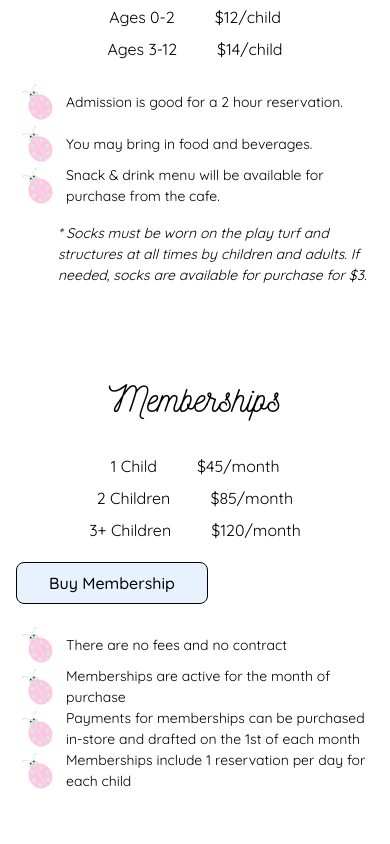
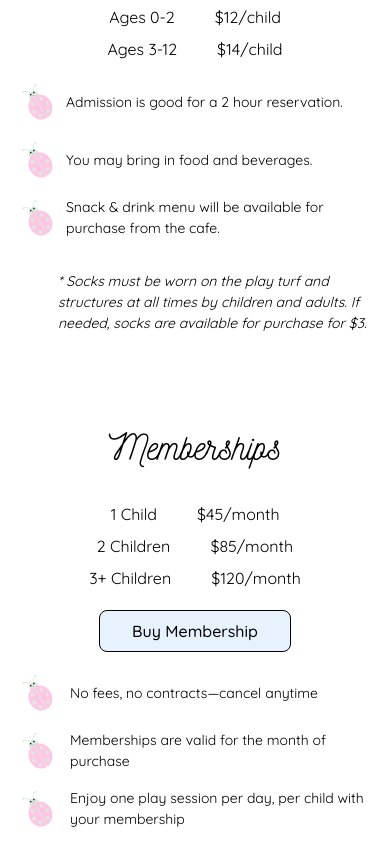
Before and after one commit to the-fun-bug/the-fun-bug, a Next.js app: page /pricing in a window 390 px wide. Shown: the part 1860-2704 px from the top of the page. Built offline with nearby package versions, Linux system fonts and the light colour scheme.

Commit message:
update wording and layout on pricing page

```diff
--- a/src/components/pricing/Admissions.tsx
+++ b/src/components/pricing/Admissions.tsx
@@ -21,16 +21,16 @@
         <h2 className="font-nickainley pb-[1rem] text-center">
           Open Play Admission
         </h2>
-        <div className="flex flex-col md:flex-row gap-[1.25rem] justify-between w-full">
-          <div className="flex flex-col gap-[1.25rem] md:w-[50%] md:items-center md:justify-center">
+        <div className="flex flex-col lg:flex-row gap-[1.25rem] justify-between w-full">
+          <div className="flex flex-col gap-[1.25rem] lg:w-[50%] lg:items-center lg:justify-center lg:pb-[88px]">
             <div className="flex flex-col gap-[0.5rem]">
-              <div className="flex justify-between items-center mx-auto md:mx-0 gap-[2.5rem]">
+              <div className="flex justify-between items-center mx-auto lg:mx-0 gap-[2.5rem]">
                 <p className="text-[1rem] lg:text-[1.5rem]">Ages 0-2</p>
                 <p className="text-[1rem] lg:text-[1.5rem]">
                   ${admissionsPricing.young}/child
                 </p>
               </div>
-              <div className="flex justify-between items-center mx-auto md:mx-0 gap-[2.5rem]">
+              <div className="flex justify-between items-center mx-auto lg:mx-0 gap-[2.5rem]">
                 <p className="text-[1rem] lg:text-[1.5rem]">Ages 3-12</p>
                 <p className="text-[1rem] lg:text-[1.5rem]">
                   ${admissionsPricing.older}/child
@@ -39,9 +39,9 @@
             </div>
             {/* <AdmissionsButtons /> */}
           </div>
-          <div className="grid grid-cols-1">
+          <ul className="grid grid-cols-1 gap-[1rem]">
             {bullets.map((r, i) => (
-              <div key={i} className="flex gap-[0.5rem] items-center">
+              <li key={i} className="flex gap-[0.5rem] items-center">
                 <Image
                   src={bulletImg}
                   alt="lady bug bullet"
@@ -51,14 +51,14 @@
                   loading="lazy"
                 />
                 <p className="lg:max-w-[460px]">{r}</p>
-              </div>
+              </li>
             ))}
             <p className="pt-[1rem] pl-[42px] lg:max-w-[460px] italic">
               * Socks must be worn on the play turf and structures at all times
               by children and adults. If needed, socks are available for
               purchase for $3.
             </p>
-          </div>
+          </ul>
         </div>
       </div>
     </section>
--- a/src/components/pricing/Memberships.tsx
+++ b/src/components/pricing/Memberships.tsx
@@ -12,31 +12,31 @@
   membershipPricing: MembershipPricing;
 }) {
   const bullets = [
-    'There are no fees and no contract',
-    'Memberships are active for the month of purchase',
-    'Payments for memberships can be purchased in-store and drafted on the 1st of each month',
-    'Memberships include 1 reservation per day for each child',
+    'No fees, no contracts—cancel anytime',
+    'Memberships are valid for the month of purchase',
+    'Enjoy one play session per day, per child with your membership',
+    'After purchasing a membership, you’ll receive a coupon code to use when reserving play sessions — so you won’t pay at checkout every time',
   ];
   return (
     <section className={`flex items-center justify-center py-[3rem] px-[1rem]`}>
       <div className={`flex flex-col gap-[1.25rem] w-full max-w-[1200px]`}>
         <h2 className="font-nickainley pb-[1rem] text-center">Memberships</h2>
-        <div className="flex flex-col md:flex-row gap-[1.25rem] justify-between w-full">
-          <div className="flex flex-col gap-[1.25rem] md:w-[50%] md:items-center md:justify-center">
+        <div className="flex flex-col lg:flex-row gap-[1.25rem] justify-between w-full">
+          <div className="flex flex-col gap-[1.25rem] lg:w-[50%] items-center lg:justify-center">
             <div className="flex flex-col gap-[0.5rem]">
-              <div className="flex justify-between items-center mx-auto md:mx-0 gap-[2.5rem]">
+              <div className="flex justify-between items-center mx-auto lg:mx-0 gap-[2.5rem]">
                 <p className="text-[1rem] lg:text-[1.5rem]">1 Child</p>
                 <p className="text-[1rem] lg:text-[1.5rem]">
                   ${membershipPricing.one}/month
                 </p>
               </div>
-              <div className="flex justify-between items-center mx-auto md:mx-0 gap-[2.5rem]">
+              <div className="flex justify-between items-center mx-auto lg:mx-0 gap-[2.5rem]">
                 <p className="text-[1rem] lg:text-[1.5rem]">2 Children</p>
                 <p className="text-[1rem] lg:text-[1.5rem]">
                   ${membershipPricing.two}/month
                 </p>
               </div>
-              <div className="flex justify-between items-center mx-auto md:mx-0 gap-[2.5rem]">
+              <div className="flex justify-between items-center mx-auto lg:mx-0 gap-[2.5rem]">
                 <p className="text-[1rem] lg:text-[1.5rem]">3+ Children</p>
                 <p className="text-[1rem] lg:text-[1.5rem]">
                   ${membershipPricing.three}/month
@@ -51,9 +51,9 @@
               excludeMargin={true}
             />
           </div>
-          <div className="grid grid-cols-1">
+          <ul className="grid grid-cols-1 gap-[1rem]">
             {bullets.map((r, i) => (
-              <div key={i} className="flex gap-[0.5rem] items-center">
+              <li key={i} className="flex gap-[0.75rem] items-center">
                 <Image
                   src={bulletImg}
                   alt="lady bug bullet"
@@ -62,9 +62,9 @@
                   className="self-start"
                 />
                 <p className="lg:max-w-[460px]">{r}</p>
-              </div>
+              </li>
             ))}
-          </div>
+          </ul>
         </div>
       </div>
     </section>
```
